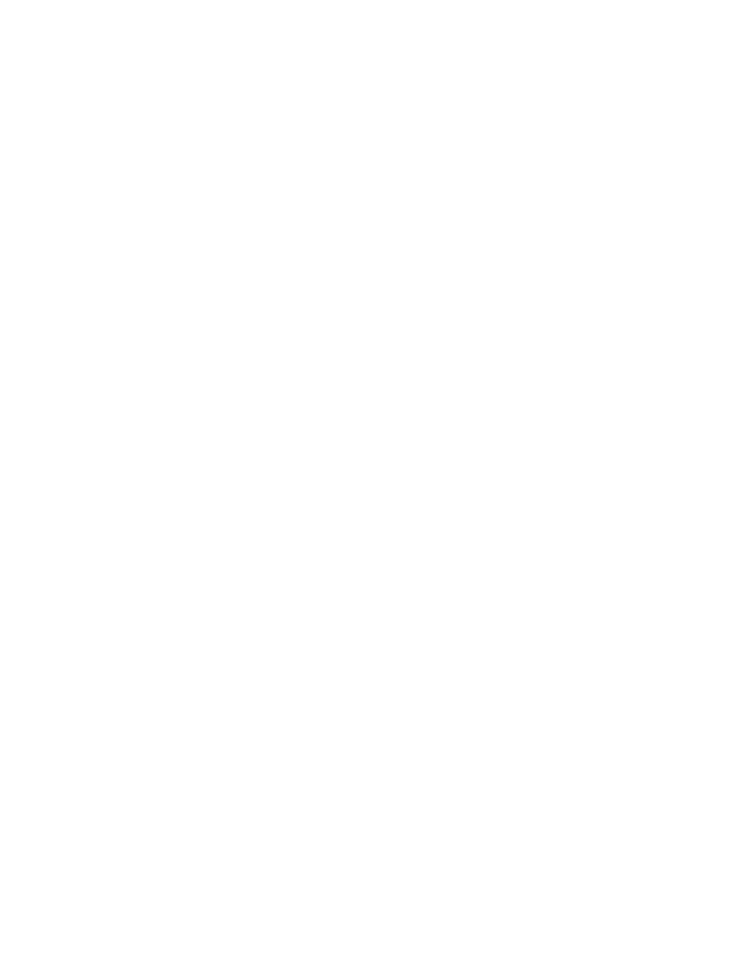
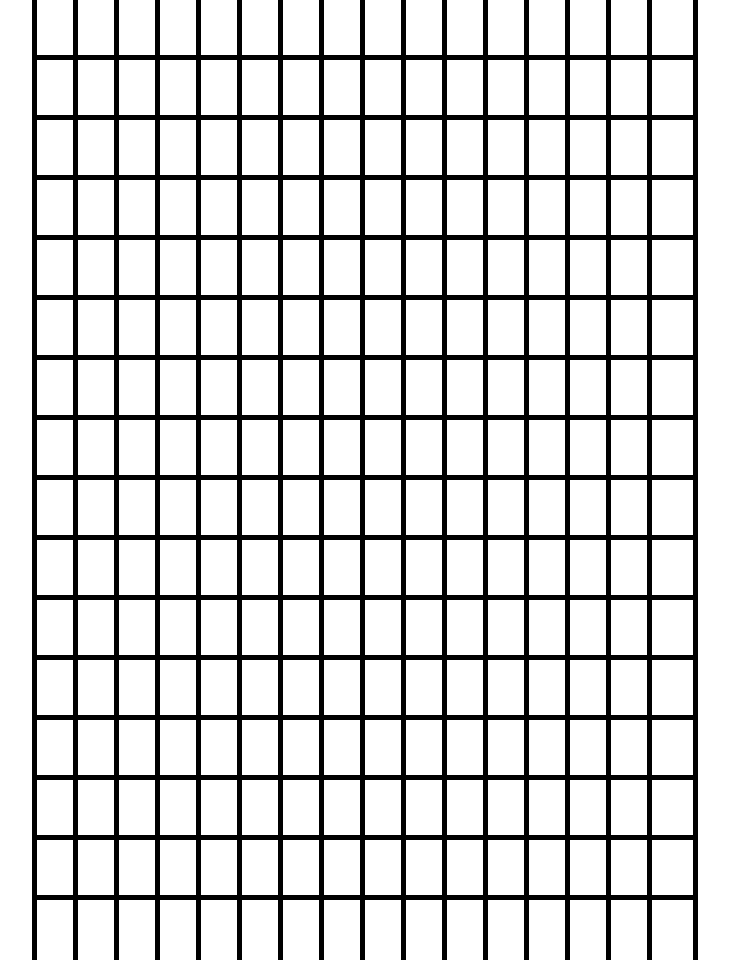
Before and after one commit to PixelsSnow/etch-n-sketch, a plain HTML site: page index.html in a window 1280 px wide. Shown: the whole page, without its empty margins (275-1004 px from the left). Before the commit the page ends 800 px from the top, so only its background shows below. Drawn offline with Linux system fonts and the light colour scheme.

Commit message:
Created functions to create rows and columns by 'x' amount, and then event listeners to change the color of any flexbox that the mouse is positioned over

```diff
--- a/index.html
+++ b/index.html
@@ -8,5 +8,49 @@
 </head>
 <body>
     <div id="grid"></div>
+    <script>
+
+    //Two for loops, each to add an 'x' amount of rows & columns
+        for(let i = 0; i < 16; i++){
+        addrow();
+        }for(let i = 0; i < 16; i++){
+        addcolumn();
+        }
+
+    // Creates a function to create rows, by searching for the container div, and then appending it inside
+        function addrow () {
+            const row = document.createElement('div')
+            row.setAttribute("class", "row")
+            document.getElementById('grid').appendChild(row);
+            }
+
+    // Creates a function to create columns, by searching for every class 'row', and then for each one
+    // it creates a column with the appropriate attributes and then appends it
+        function addcolumn () {
+            let dynamics = document.querySelectorAll(".row")
+            dynamics.forEach(el => {
+                let column = document.createElement('div');
+                column.setAttribute("class", "column");
+                el.appendChild(column);
+            })
+        }
+
+    // Assigns an array of the column class names to the variable 'elements'
+        var elements = document.getElementsByClassName("column");
+
+    // Creates a function to change the attribute of whatever is thrown inside to the color specified
+        function mouseOver() {
+        var attribute = this.style.backgroundColor = "red";
+       }
+
+    // Itterates through the array of 'column' and checks to see if the mouse is positioned over it
+       for (var i = 0; i < elements.length; i++) {
+    elements[i].addEventListener('mouseover', mouseOver, false);
+}
+
+
+
+
+    </script>
 </body>
 </html>
--- a/styles.css
+++ b/styles.css
@@ -0,0 +1,26 @@
+#grid, html, body {
+    height: 100%;
+    width: 80%;
+    margin: 0;
+    min-height: 0;
+    margin-left: 10%;
+}
+
+
+.row {
+    display: flex;
+    flex-flow: row wrap;
+}
+.column {
+    width: auto;
+    height: 60px;
+    background-color: white;
+    outline: 5px solid black;
+    flex-basis: 100%;
+}
+
+@media screen and (min-width:800px){
+    .column {
+        flex: 1;
+    }
+}
```
